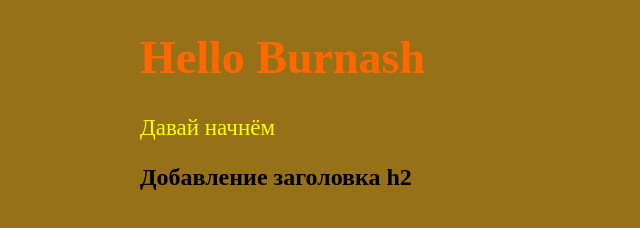
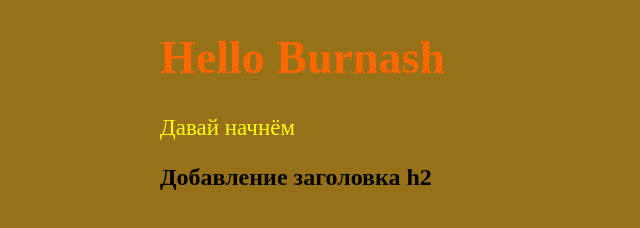
Before and after one commit to kovydi/Git-by-Kurbat, a plain HTML site: page index.html in a window 1280 px wide. Shown: the whole page, without its empty margins (0-640 px from the left). Drawn offline with Linux system fonts and the light colour scheme.

Commit message:
add * box-sizing:border-box

```diff
--- a/style/style.css
+++ b/style/style.css
@@ -1,3 +1,9 @@
+*,
+::before,
+::after{
+    box-sizing: border-box;
+}
+
 body{
     background: #967117;
 }
```
